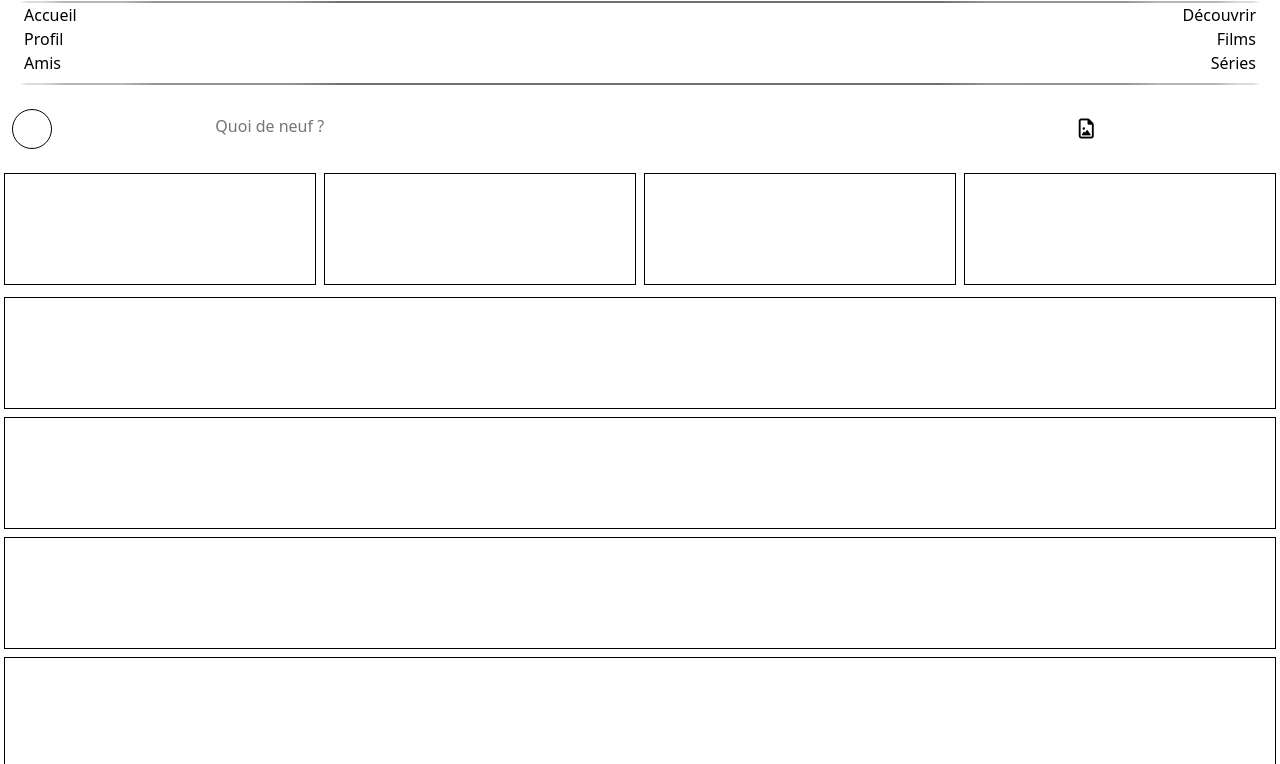
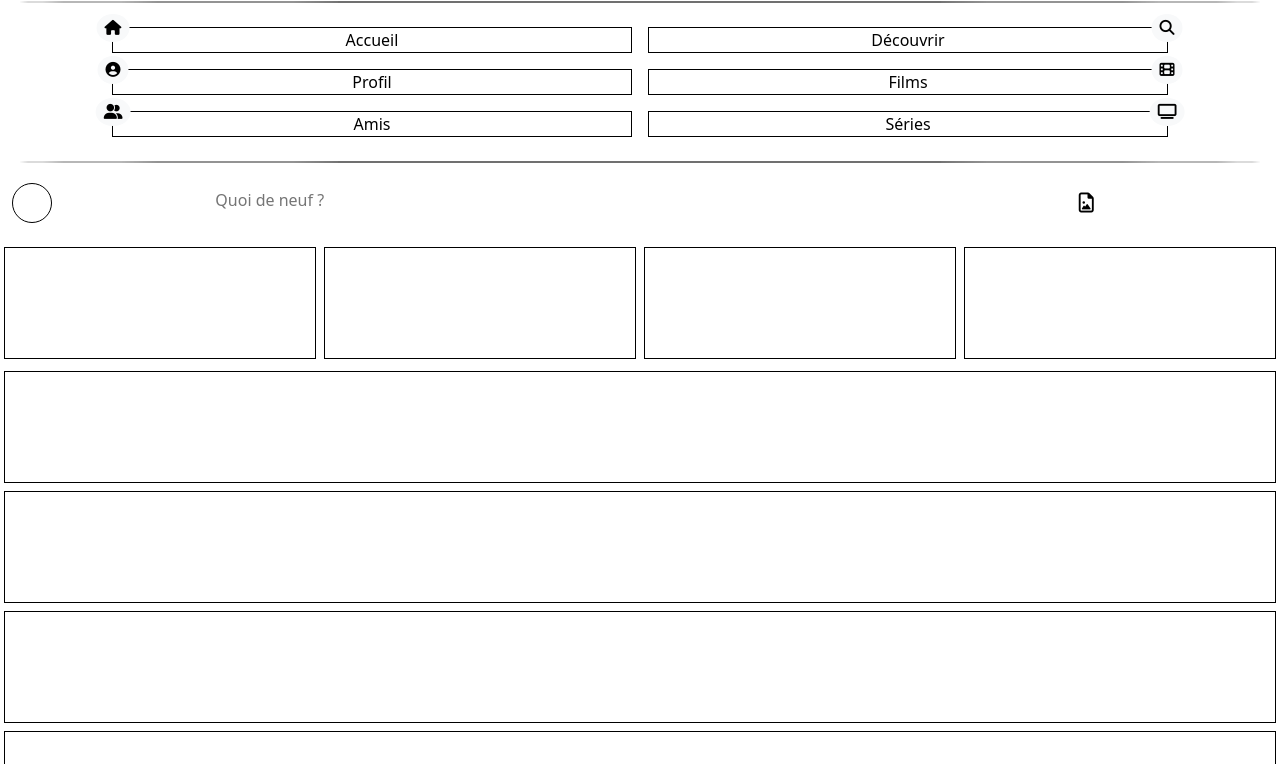
Before and after one commit to Maxime-Lvrd/BingeWatch-, a plain HTML site: page index.html in a window 1280 px wide. Both pictures are taken after a click on the button "Toggle navigation". Shown: the part 36-800 px from the top of the page. Drawn offline with nearby package versions, Linux system fonts and the light colour scheme; a web font is replaced by a local one.

Commit message:
category menu

```diff
--- a/index.html
+++ b/index.html
@@ -12,7 +12,7 @@
 
     <div class="container-fluid p-0">
 
-        <nav class="navbar container-fluid p-0 py-1 sticky-top">
+        <nav class="navbar container-fluid p-0 mb-1 pt-1 sticky-top">
             <div class="row align-items-center text-center">
                 <div class="col-2">
                     <button class="navbar-toggler" type="button" data-bs-toggle="collapse" data-bs-target="#navbarMenu" aria-controls="navbarMenu" aria-expanded="false" aria-label="Toggle navigation">
@@ -30,22 +30,34 @@
                 </div>
             </div>
             <div class="collapse navbar-collapse" id="navbarMenu">
-                <div class="row justify-content-center px-3 pt-1">
+                <div class="row justify-content-center px-3 pt-1 mb-2">
                     <div class="col-12 line"></div>
                 </div>
-                <ul class="row p-0">
-                    <li class="nav-item col-6">
-                        <div class="row">
-                            <a class="active col-12" aria-current="page" href="#">Accueil</a>
-                            <a class="active col-12" aria-current="page" href="#">Profil</a>
-                            <a class="active col-12" aria-current="page" href="#">Amis</a>
+                <ul class="row p-0 text-center">
+                    <li class="nav-item col-6 p-0">
+                        <div class="row justify-content-end p-2">
+                            <a class="active col-10 category my-2 position-relative" aria-current="page" href="#">Accueil
+                                <span class="position-absolute top-0 start-0 rounded-circle bg-light translate-middle badge p-2"><i class="fa-solid fa-house fa-lg"></i></span>
+                            </a>
+                            <a class="active col-10 category my-2 position-relative" aria-current="page" href="#">Profil
+                                <span class="position-absolute top-0 start-0 rounded-circle bg-light translate-middle badge p-2"><i class="fa-solid fa-circle-user fa-lg"></i></span>
+                            </a>
+                            <a class="active col-10 category my-2 position-relative" aria-current="page" href="#">Amis
+                                <span class="position-absolute top-0 start-0 rounded-circle bg-light translate-middle badge p-2"><i class="fa-solid fa-user-group fa-lg"></i></span>
+                            </a>
                         </div>
                     </li>
-                    <li class="nav-item col-6">
-                        <div class="row text-end">
-                            <a class="active col-12" aria-current="page" href="#">Découvrir</a>
-                            <a class="active col-12" aria-current="page" href="#">Films</a>
-                            <a class="active col-12" aria-current="page" href="#">Séries</a>
+                    <li class="nav-item col-6 p-0">
+                        <div class="row p-2">
+                            <a class="active col-10 category my-2 position-relative" aria-current="page" href="#">Découvrir
+                                <span class="position-absolute top-0 start-100 rounded-circle bg-light translate-middle badge p-2"><i class="fa-solid fa-magnifying-glass fa-lg"></i></span>
+                            </a>
+                            <a class="active col-10 category my-2 position-relative" aria-current="page" href="#">Films
+                                <span class="position-absolute top-0 start-100 rounded-circle bg-light translate-middle badge p-2"><i class="fa-solid fa-film fa-lg"></i></span>
+                            </a>
+                            <a class="active col-10 category my-2 position-relative" aria-current="page" href="#">Séries
+                                <span class="position-absolute top-0 start-100 rounded-circle bg-light translate-middle badge p-2"><i class="fa-solid fa-tv fa-lg"></i></span>
+                            </a>
                         </div>
                     </li>
                 </ul>
@@ -101,7 +113,6 @@
                 <div class="col-12 post mb-2"></div>
                 <div class="col-12 post mb-2"></div>
                 <div class="col-12 post mb-2"></div>
-
             </div>
         </div>
 
--- a/style.css
+++ b/style.css
@@ -4,6 +4,9 @@
 }
 .nav {
     font-size: 1.5rem;
+}
+.navbar {
+    background-color: rgba(255, 255, 255, 0.5);
 }
 .navbar-toggler {
     border: none;
@@ -26,6 +29,9 @@ h1 {
 a {
     text-decoration: none;
     color: black;
+}
+.category {
+    border: 1px solid black;
 }
 .nav-link {
     padding-left: 1rem;
```
